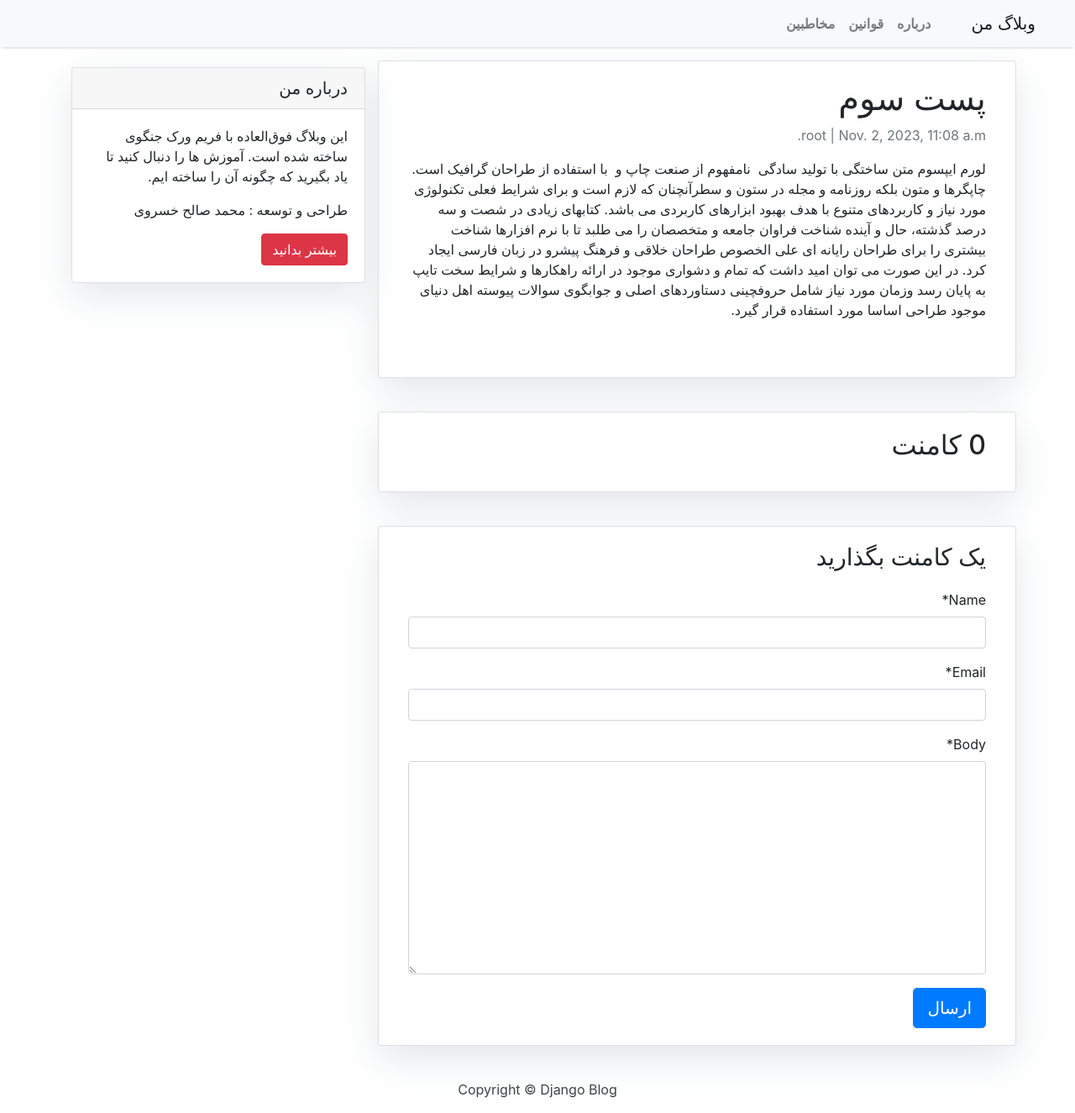
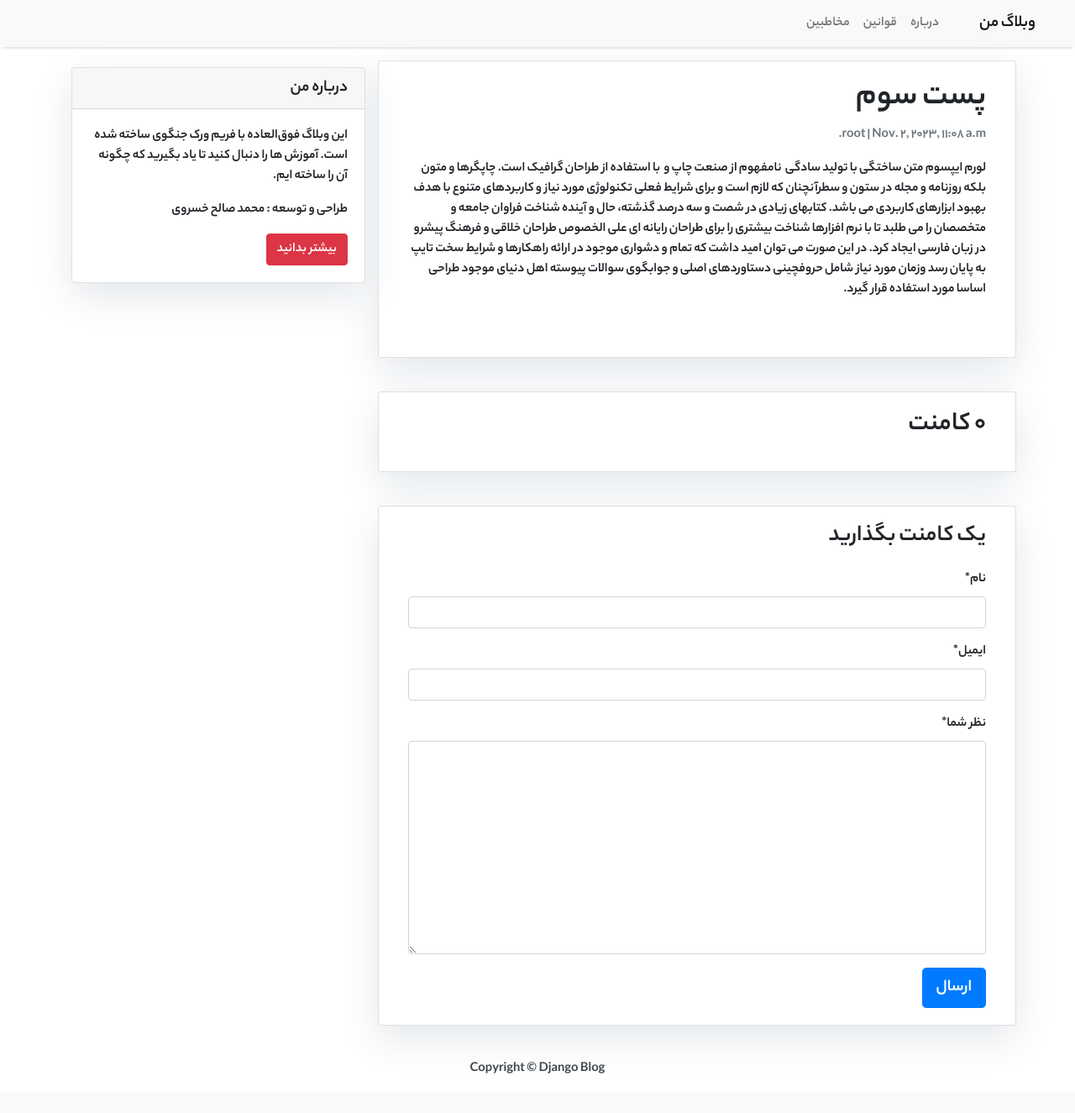
Before and after one commit to mohamadSaleh82/django-blog-rtl, a Django app: a page that uses templates/base.html in a window 1280 px wide. Shown: the whole page at 84% size. After the commit the page ends 1278 px from the top, so only its background shows below. Run offline with Django 3.2, Linux system fonts and the light colour scheme; data comes from the database, SQL or seed files in the repository; data that the repository does not hold is empty; some libraries are stand-ins or nearby versions.

Commit message:
Add Fonts and Fix Bugs

```diff
--- a/blog/forms.py
+++ b/blog/forms.py
@@ -7,3 +7,8 @@ class CommentForm(forms.ModelForm):
     class Meta:
         model = Comment
         fields = ("name", "email", "body")
+        labels = {
+            'name': 'نام',
+            'email': 'ایمیل',
+            'body': 'نظر شما'
+        }
--- a/templates/base.html
+++ b/templates/base.html
@@ -15,6 +15,19 @@
         <meta name="viewport" content="width=device-width, initial-scale=1" />
         <link rel="stylesheet" href="https://maxcdn.bootstrapcdn.com/bootstrap/4.0.0/css/bootstrap.min.css"
             integrity="sha384-Gn5384xqQ1aoWXA+058RXPxPg6fy4IWvTNh0E263XmFcJlSAwiGgFAW/dAiS6JXm" crossorigin="anonymous" />
+        <style>
+            @font-face {
+                font-family: "Roboto Serif";
+                src:
+                local("Roboto Serif"),
+                url("{% static 'fonts/django.woff' %}") format("woff");
+            }
+
+            * {
+                font-family: "Roboto Serif";
+            }
+
+            </style>
 
     </head>
 
```
Also changed, not shown: Demo/1.png, Demo/2.png, static/fonts/django.woff (added).
